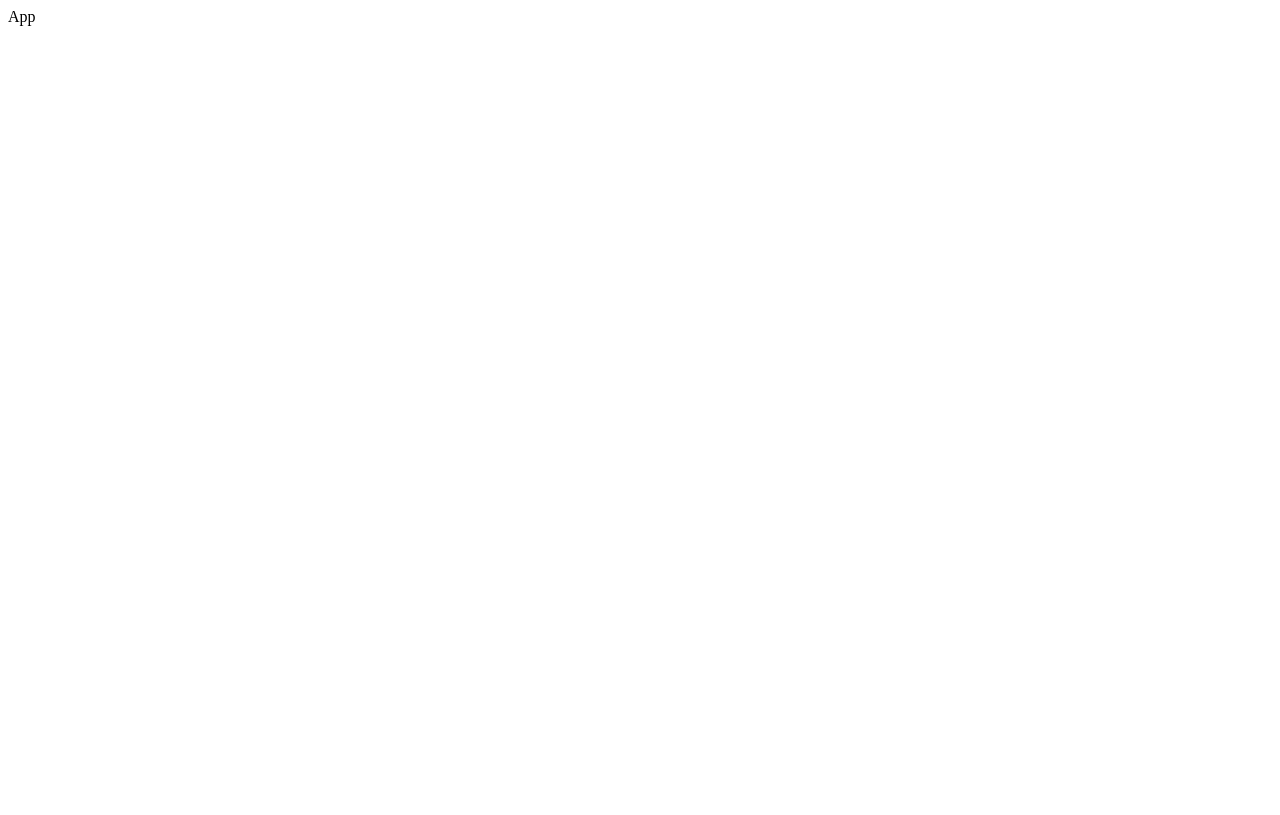
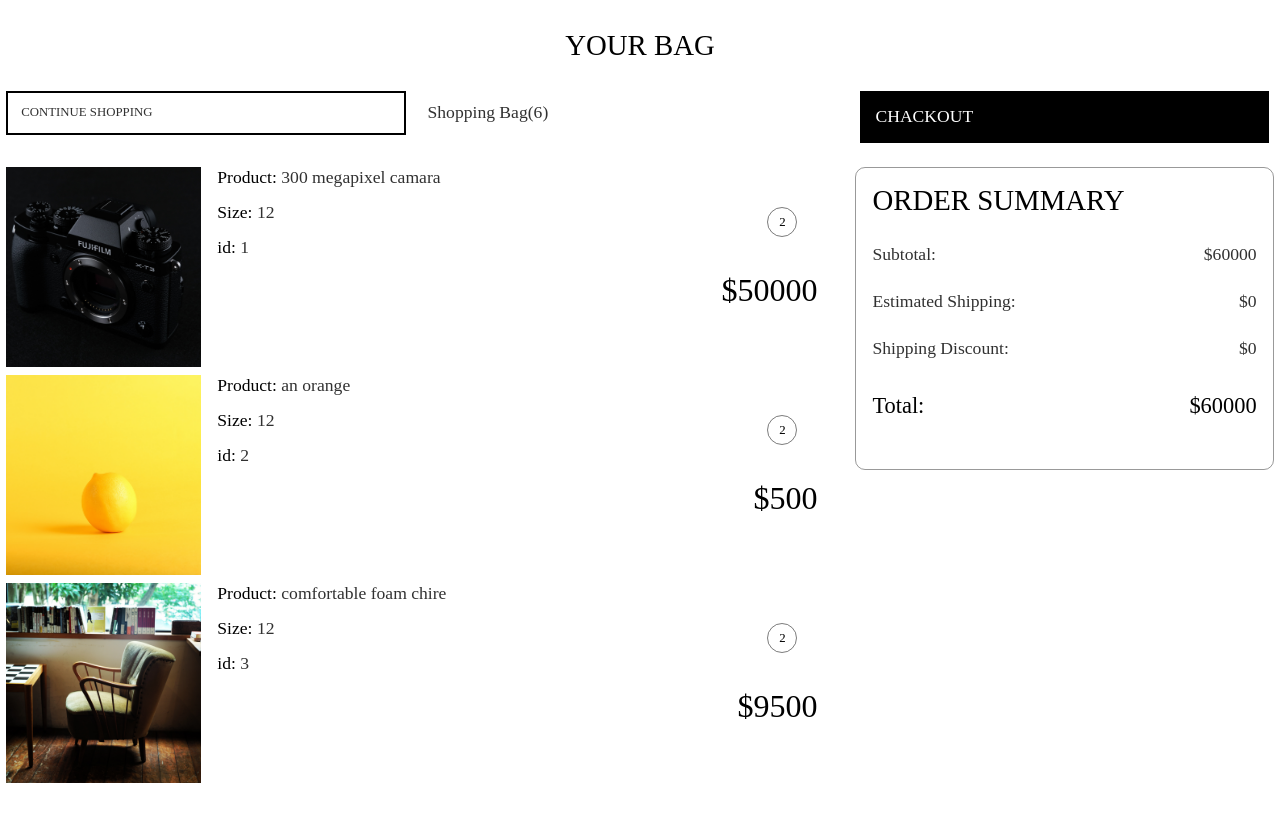
Before and after one commit to Raihan165221/our-e-commerce, a React (Create React App) app: page / in a window 1280 px wide. Built offline with nearby package versions, Linux system fonts and the light colour scheme.

Commit message:
added cart

```diff
--- a/src/App.js
+++ b/src/App.js
@@ -1,7 +1,13 @@
 import React from 'react';
+import Cart from './components/cart';
+
+import products from './products';
 
 function App() {
-  return <div>App</div>;
+  const cart_products = products.slice(0, 3).map((product) => {
+    return { ...product, qty: 2, size: 12 };
+  });
+  return <Cart products={cart_products} />;
 }
 
 export default App;
--- /dev/null
+++ b/src/components/cart/cart.js
@@ -0,0 +1,96 @@
+import React from 'react';
+import st from './cart.module.css';
+
+function Cart({ products }) {
+  let product_count = 0;
+  let subtotal = 0;
+  let total_price = 0;
+  let shipping = 0;
+  let discount = 0;
+
+  products.forEach((i) => {
+    product_count += i.qty;
+    subtotal += i.price;
+  });
+
+  total_price = shipping + discount + subtotal;
+
+  return (
+    <main>
+      <div className="container">
+        <h1 className={`display-text-1 ${st.t_display}`}>YOUR BAG</h1>
+        <div className={st.content_wrapper}>
+          <div className={`${st.content} ${st.products}`}>
+            <div className={`${st.products_btn_wrapper}`}>
+              {/* will be changed to router Link */}
+              <a href="root" className={`${st.home_link} p-text-1`}>
+                Continue Shopping
+              </a>
+              <div className={`${st.products_count} p-text-1`}>
+                Shopping Bag({product_count})
+              </div>
+            </div>
+            <ul className={`${st.products_list}`}>
+              {products.map((product) => (
+                <li className={`${st.product_card}`} key={product.id}>
+                  <div className={`${st.img_cont}`}>
+                    <img
+                      src={process.env.PUBLIC_URL + product.image}
+                      alt=""
+                    />
+                  </div>
+                  <div className={`${st.product_info}`}>
+                    <div>
+                      Product:{' '}
+                      <span className="p-text-1">{product.name}</span>
+                    </div>
+                    <div>
+                      Size:{' '}
+                      <span className="p-text-1">{product.size}</span>
+                    </div>
+                    <div>
+                      id:{' '}
+                      <span className="p-text-1">{product.id}</span>
+                    </div>
+                    <div className={`${st.product_qty}`}>
+                      {product.qty}
+                    </div>
+                    <div className={`${st.price}`}>
+                      ${product.price}
+                    </div>
+                  </div>
+                </li>
+              ))}
+            </ul>
+          </div>
+          <div className={`${st.content} ${st.chackout}`}>
+            <div className={`${st.chackout_text} p-text-1`}>
+              CHACKOUT
+            </div>
+            <div className={`${st.order_summary}`}>
+              <h1 className="display-text-1">order summary</h1>
+              <div className={`${st.checkout_value} p-text-1`}>
+                <span>Subtotal:</span>
+                <span>${subtotal}</span>
+              </div>
+              <div className={`${st.checkout_value} p-text-1`}>
+                <span>Estimated Shipping:</span>
+                <span>${shipping}</span>
+              </div>
+              <div className={`${st.checkout_value} p-text-1`}>
+                <span>Shipping Discount:</span>
+                <span>${discount}</span>
+              </div>
+              <div className={`${st.checkout_value} p-text-2`}>
+                <span>Total:</span>
+                <span>${total_price}</span>
+              </div>
+            </div>
+          </div>
+        </div>
+      </div>
+    </main>
+  );
+}
+
+export default Cart;
--- /dev/null
+++ b/src/components/cart/cart.module.css
@@ -0,0 +1,127 @@
+.t_display {
+    text-align: center;
+    margin: 1em;
+}
+
+.content_wrapper {
+    display: flex;
+    justify-content: space-between;
+}
+
+.products {
+    width: 64%;
+}
+
+.products_btn_wrapper {
+    display: flex;
+    align-items: center;
+}
+
+.home_link {
+    display: block;
+    text-decoration: none;
+    width: 400px;
+    padding: 1em;
+    text-transform: uppercase;
+    font-size: .8em;
+    border: 2px solid black;
+}
+
+.products_count {
+    margin: 0 1.2em;
+}
+
+.products_list {
+    margin: 1em 0;
+    padding: .5em 0;
+}
+
+.product_card {
+    margin: .5em 0;
+    list-style: none;
+    display: flex;
+    justify-content: space-between;
+}
+
+.img_cont {
+    width: 24%;
+    height: 200px;
+    overflow: hidden;
+    position: relative;
+}
+
+.img_cont > img {
+    position: absolute;
+    height: 100%;
+    top: 50%;
+    left: 50%;
+    translate: -50% -50%;
+}
+
+.product_info {
+    width: 74%;
+    position: relative;
+}
+
+.product_info > div {
+    margin-bottom: .8em;
+    font-size: 1.1rem;
+}
+.product_info > .product_qty {
+    position: absolute;
+    top: 20%;
+    right: 20px;
+    border: .5px solid rgba(28, 28, 28, 0.578);
+    border-radius: 50%;
+    width: 30px;
+    display: grid;
+    place-content: center;
+    aspect-ratio: 1;
+    font-size: .8em;
+    margin: auto;
+}
+
+.product_info > .price {
+    /* position: absolute;
+    right: 0;
+    bottom: 0; */
+    text-align: right;
+    margin: auto;
+    font-size: 2rem;
+    font-weight: 100;
+}
+
+.chackout {
+    width: 33%;
+}
+
+.chackout_text {
+    background-color: black;
+    width: 98%;
+    margin: auto;
+    color: white;
+    padding: .9em;
+}
+
+.order_summary {
+    padding: 1em;
+    margin: 1.5em 0;
+    border: 1px solid rgba(52, 52, 52, 0.501);
+    border-radius: 10px;
+}
+
+.checkout_value {
+    display: flex;
+    justify-content: space-between;
+    margin: 1.5em 0;
+}
+
+@media only screen and (max-width: 1000px) {
+    .content_wrapper {
+        flex-direction: column;
+    }
+
+    .content {
+        width: 100%;
+    }
+}
--- /dev/null
+++ b/src/components/cart/index.js
@@ -0,0 +1,3 @@
+import Cart from './cart';
+
+export default Cart;
--- /dev/null
+++ b/src/global.css
@@ -0,0 +1,30 @@
+* {
+    margin: 0;
+    padding: 0;
+    box-sizing: border-box;
+}
+
+:root {
+    --text-color-s: rgba(19, 19, 19, 0.873);
+}
+
+.container {
+    width: clamp(300px, 99%, 1300px);
+    margin: auto;
+}
+
+.display-text-1 {
+    font-weight: 100;
+    font-size: 1.8rem;
+    text-transform: uppercase;
+}
+
+.p-text-1 {
+    color: var(--text-color-s);
+    font-size: 1.1rem;
+}
+
+.p-text-2 {
+    color: black;
+    font-size: 1.4rem;
+}
--- a/src/index.js
+++ b/src/index.js
@@ -1,5 +1,6 @@
 import React from 'react';
 import ReactDOM from 'react-dom/client';
+import './global.css';
 
 import App from './app';
 
--- a/src/products.js
+++ b/src/products.js
@@ -529,3 +529,5 @@ const products = [
     discription: 'a good looking and comfortable sofa from mikas',
   },
 ];
+
+export default products;
```
